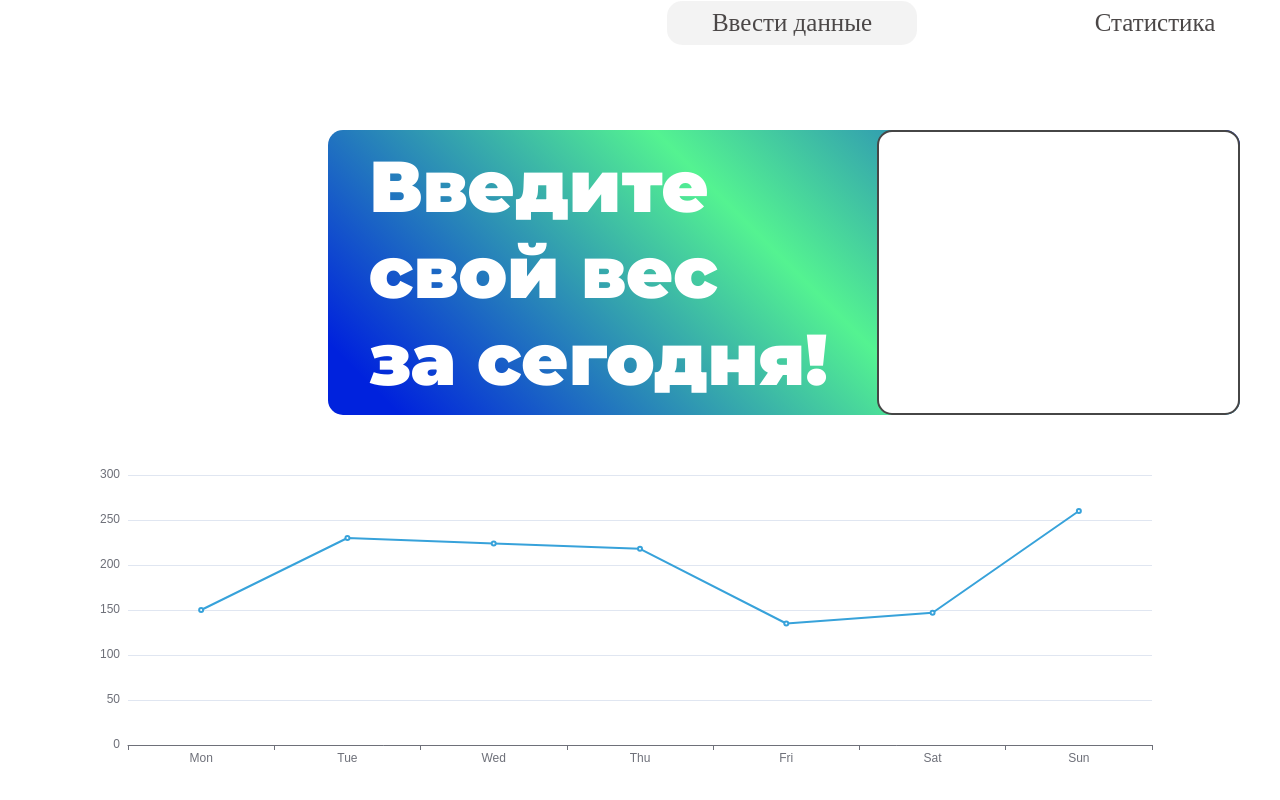
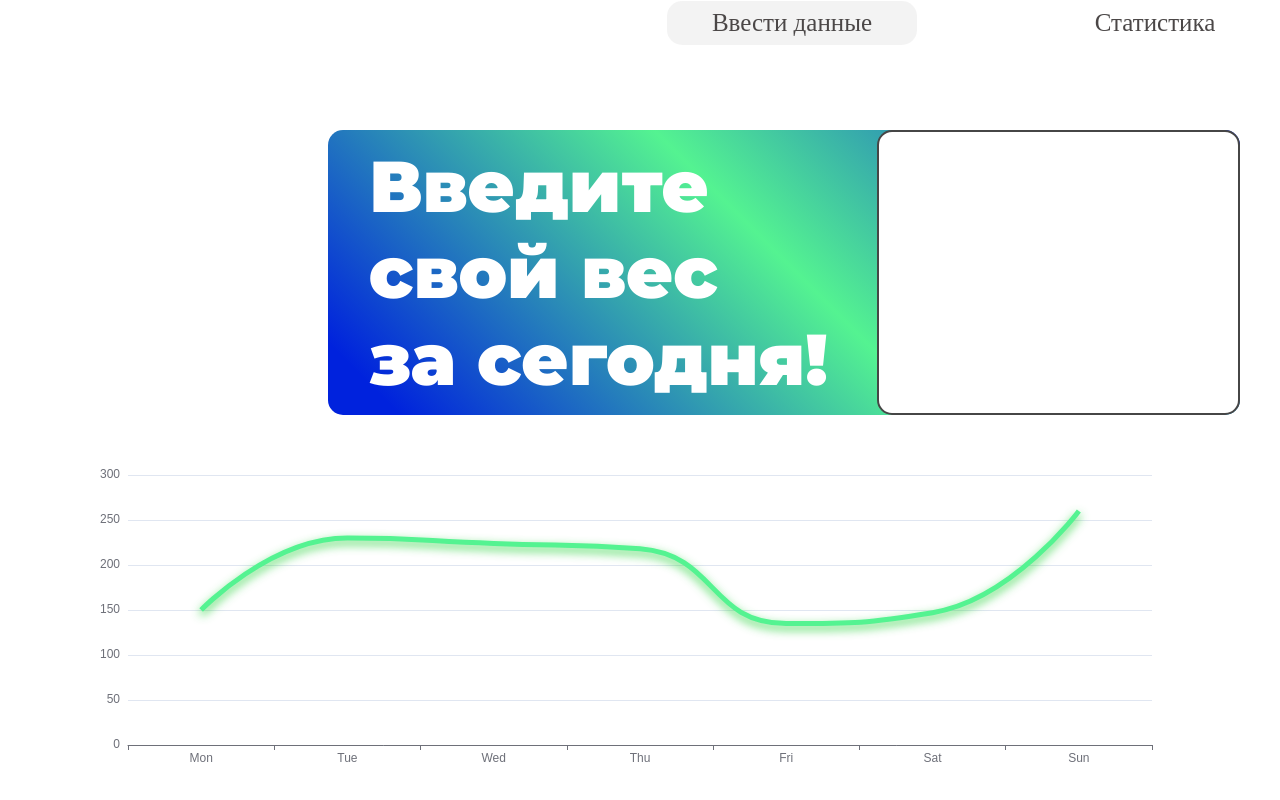
Before and after one commit to mappited/Weight-Analytics, a Vue app in the folder website-v3/: page /SecondPage in a window 1280 px wide. Shown: the part 254-1054 px from the top of the page. Built offline with nearby package versions, Linux system fonts and the light colour scheme; a web font is replaced by a local one.

Commit message:
Update demochart.vue

```diff
--- a/website-v3/src/charts/demochart.vue
+++ b/website-v3/src/charts/demochart.vue
@@ -43,7 +43,18 @@ export default defineComponent({
       },
       series: [{
           data: [150, 230, 224, 218, 135, 147, 260],
-          type: 'line'
+          type: 'line',
+          smooth: true,
+          lineStyle: {
+            color: '#54F391',
+            width: 5,
+            shadowColor: 'rgba(33, 208, 53, 0.82)',
+            shadowBlur: 10,
+            shadowOffsetY: 4
+          },
+          itemStyle: {
+            opacity:0,
+          }
       }]
     });
 
```
